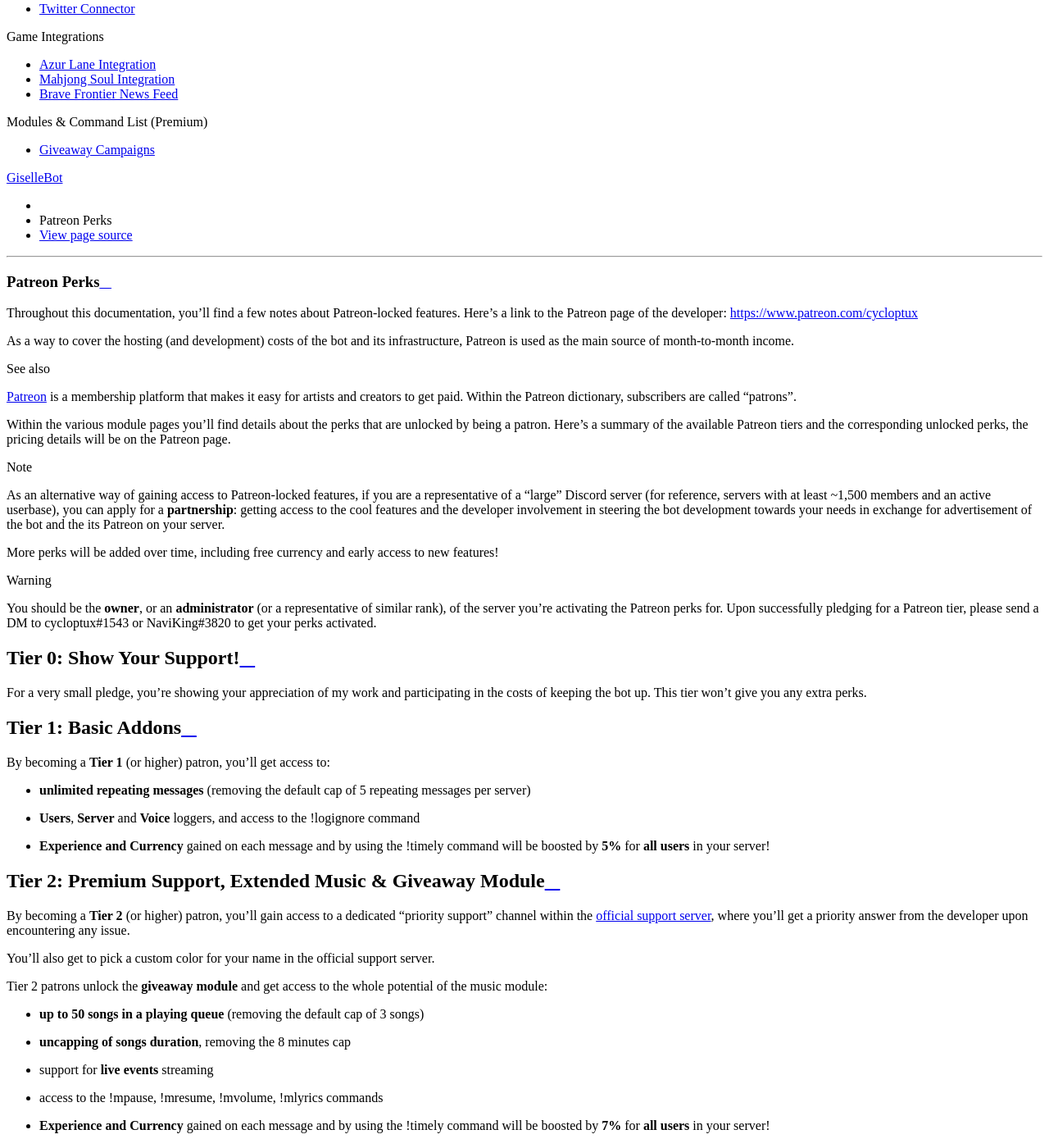
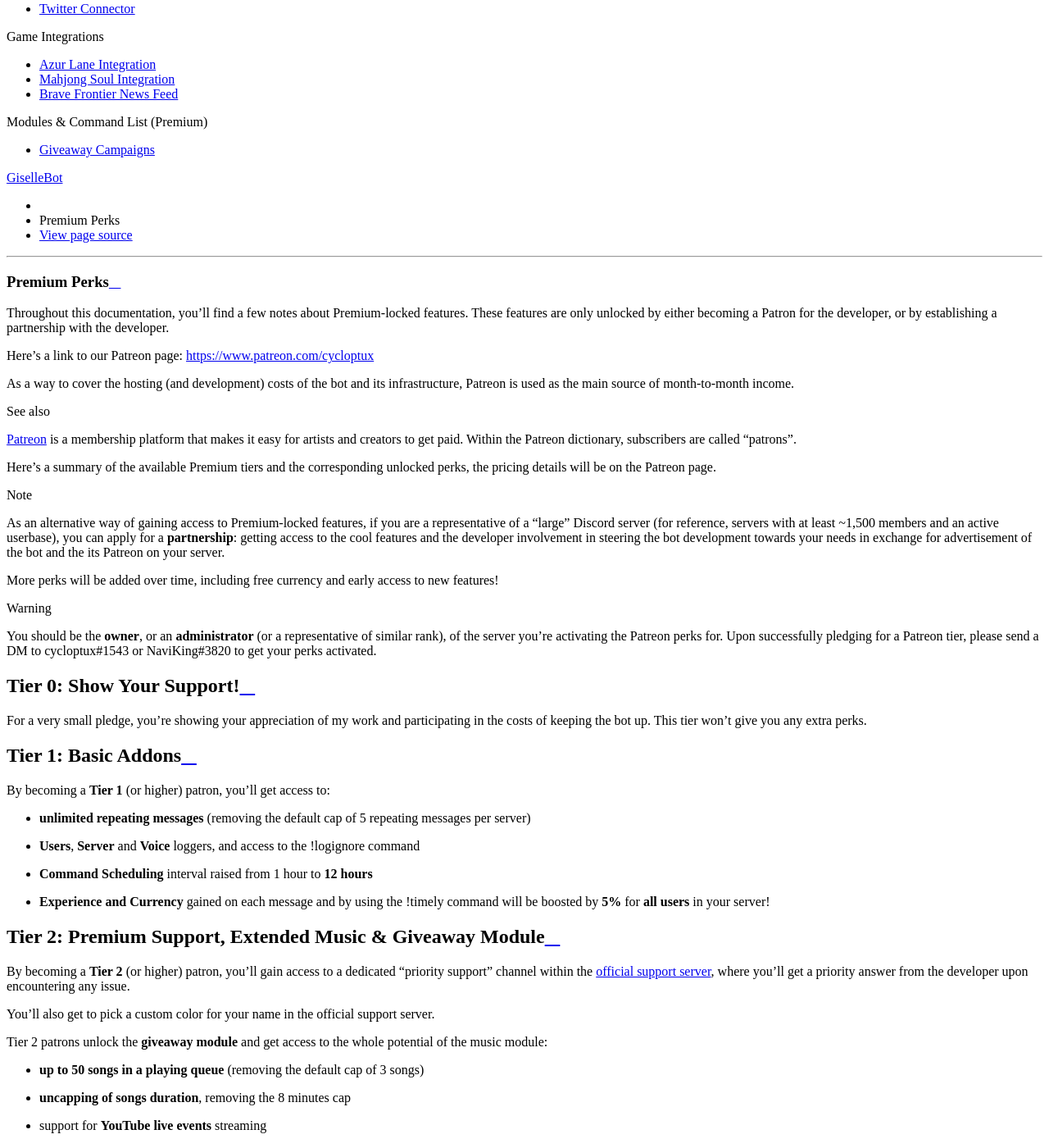
Before and after one commit to cycloptux/GiselleBot-Documentation, a Sphinx documentation site: the page built from docs/source/premium-perks.rst, in a window 1280 px wide and 1400 px high, scrolled down 803 px. Shown: the whole window at 82% size. Built offline with Sphinx 7.4.7 and the Read the Docs theme 2.0.0, drawn with Linux system fonts in a browser that asks for light colours; some of the changed text lies outside the part shown.

Commit message:
Renamed Patreon perks to Premium perks.

```diff
--- a/docs/source/index.rst
+++ b/docs/source/index.rst
@@ -43,7 +43,7 @@
    bot-invite
    credits
    docs-101
-   patreon-perks
+   premium-perks
 
 .. toctree::
    :maxdepth: 1
--- a/docs/source/patreon-perks.rst
+++ b/docs/source/premium-perks.rst
@@ -1,20 +1,22 @@
 .. _patreon-perks:
 
 *************
-Patreon Perks
+Premium Perks
 *************
 
-Throughout this documentation, you'll find a few notes about Patreon-locked features. Here's a link to the Patreon page of the developer: https://www.patreon.com/cycloptux
+Throughout this documentation, you'll find a few notes about Premium-locked features. These features are only unlocked by either becoming a Patron for the developer, or by establishing a partnership with the developer.
+
+Here's a link to our Patreon page: https://www.patreon.com/cycloptux
 
 As a way to cover the hosting (and development) costs of the bot and its infrastructure, Patreon is used as the main source of month-to-month income.
 
 .. seealso::
     `Patreon <https://www.patreon.com/>`_ is a membership platform that makes it easy for artists and creators to get paid. Within the Patreon dictionary, subscribers are called "patrons".
 
-Within the various module pages you'll find details about the perks that are unlocked by being a patron. Here's a summary of the available Patreon tiers and the corresponding unlocked perks, the pricing details will be on the Patreon page.
+Here's a summary of the available Premium tiers and the corresponding unlocked perks, the pricing details will be on the Patreon page.
 
 .. note::
-    As an alternative way of gaining access to Patreon-locked features, if you are a representative of a "large" Discord server (for reference, servers with at least ~1,500 members and an active userbase), you can apply for a **partnership**: getting access to the cool features and the developer involvement in steering the bot development towards your needs in exchange for advertisement of the bot and the its Patreon on your server.
+    As an alternative way of gaining access to Premium-locked features, if you are a representative of a "large" Discord server (for reference, servers with at least ~1,500 members and an active userbase), you can apply for a **partnership**: getting access to the cool features and the developer involvement in steering the bot development towards your needs in exchange for advertisement of the bot and the its Patreon on your server.
 
 More perks will be added over time, including free currency and early access to new features!
 
@@ -33,6 +35,7 @@
 
 * **unlimited repeating messages** (removing the default cap of 5 repeating messages per server)
 * **Users**, **Server** and **Voice** loggers, and access to the |bot_prefix|\ logignore command
+* **Command Scheduling** interval raised from 1 hour to **12 hours**
 * **Experience and Currency** gained on each message and by using the |bot_prefix|\ timely command will be boosted by **5%** for **all users** in your server!
 
 Tier 2: Premium Support, Extended Music & Giveaway Module
@@ -46,8 +49,9 @@
 
 * **up to 50 songs in a playing queue** (removing the default cap of 3 songs)
 * **uncapping of songs duration**, removing the 8 minutes cap
-* support for **live events** streaming
+* support for **YouTube live events** streaming
 * access to the |bot_prefix|\ mpause, |bot_prefix|\ mresume, |bot_prefix|\ mvolume, |bot_prefix|\ mlyrics commands
+* **Command Scheduling** interval raised to **1 week**
 * **Experience and Currency** gained on each message and by using the |bot_prefix|\ timely command will be boosted by **7%** for **all users** in your server!
 
 Tier 3: Unlocked Original Modules
@@ -57,4 +61,5 @@
 
 * create **up to 20 forms** in your server (removing the default cap of 1 form)
 * **uncap the number of simultaneous Raid Rooms** that can be created in a server (removing the default cap of 3 simultaneous rooms)
+* **Command Scheduling** interval raised to **1 month**
 * **Experience and Currency** gained on each message and by using the |bot_prefix|\ timely command will be boosted by **12%** for **all users** in your server!
```
